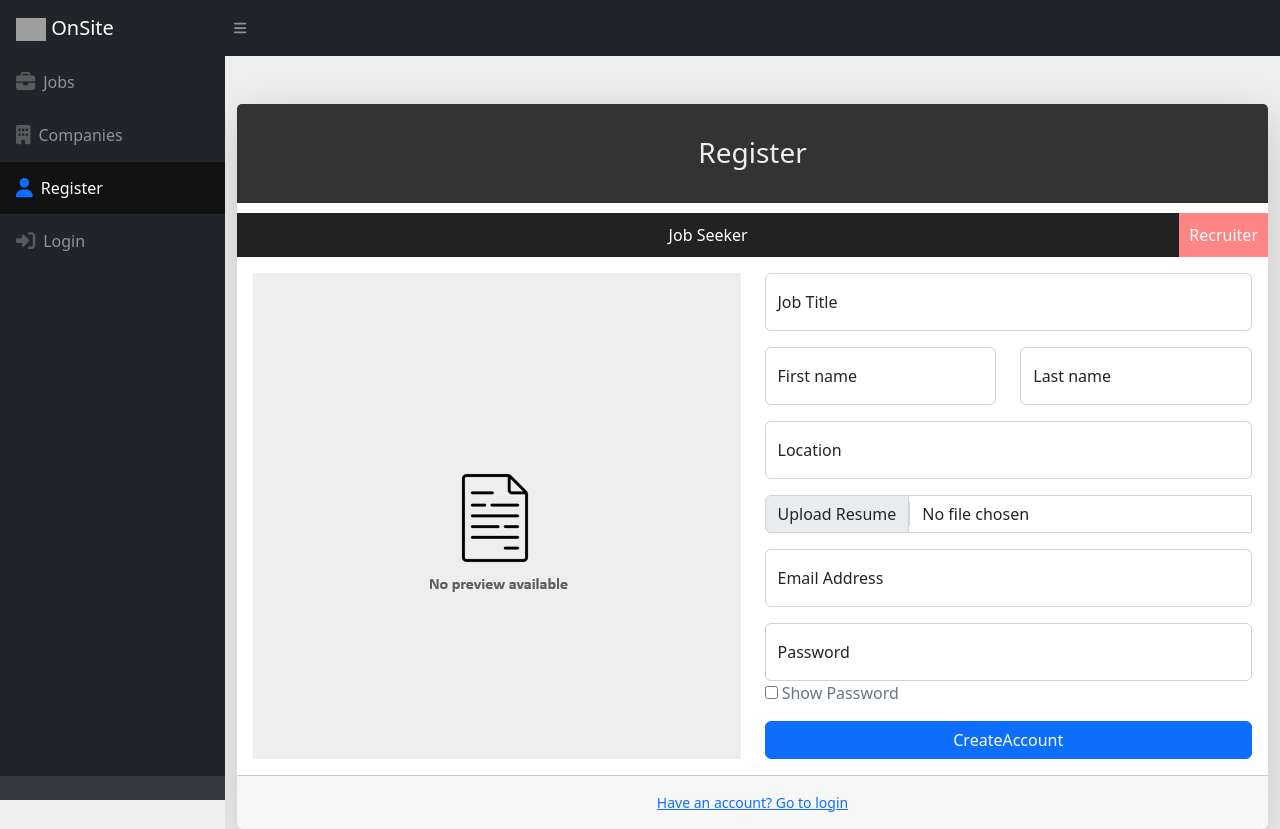
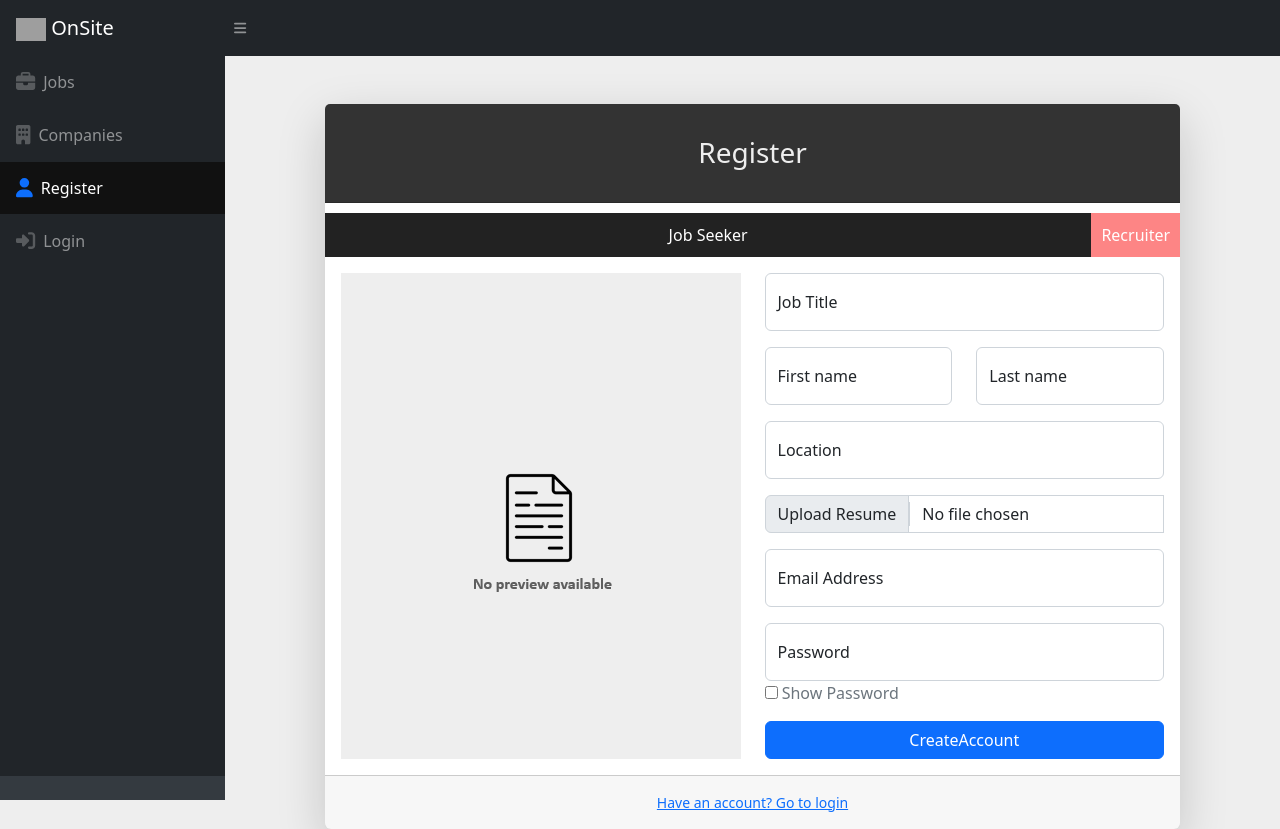
Before and after one commit to adrian007i/onsite, a Django app: page /register in a window 1280 px wide. Run offline with Django 5.2, Linux system fonts and the light colour scheme; some libraries are stand-ins or nearby versions; grey boxes are pictures that could not be loaded.

Commit message:
mobile responsivness

```diff
--- a/static/custom/styles.css
+++ b/static/custom/styles.css
@@ -307,6 +307,10 @@ table thead{
         border-radius: 0px;
         text-align: center;
     }
+
+    #toggle_preview{
+        display: none;
+    }
 }
 
 input[type=file]::file-selector-button {
--- a/templates/public/register.html
+++ b/templates/public/register.html
@@ -4,9 +4,10 @@
 {% block body_block %}
 <div id="layoutSidenav_content">
     <main>
-        <div class="container">
+        <div class="container-fluid">
             <div class="row justify-content-center">
-                <div class="col-lg-12">
+                <div class="col-xl-1"></div>
+                <div class="col-xl-10">
 
                     <div class="card shadow-lg border-0 rounded-lg mt-5">
                         <div class="card-header">
@@ -166,6 +167,7 @@
                         </div>
                     </div>
                 </div>
+                <div class="col-xl-1"></div>
             </div>
         </div>
     </main>
```
